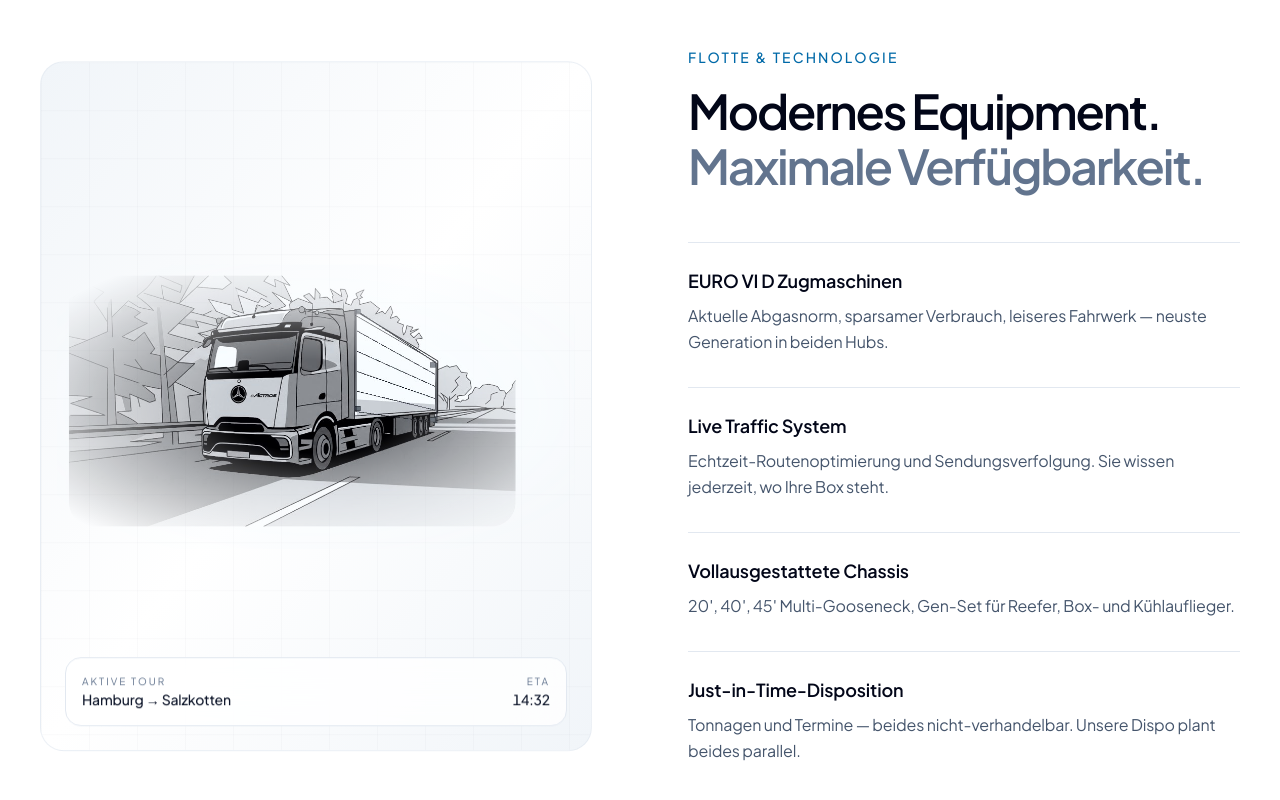
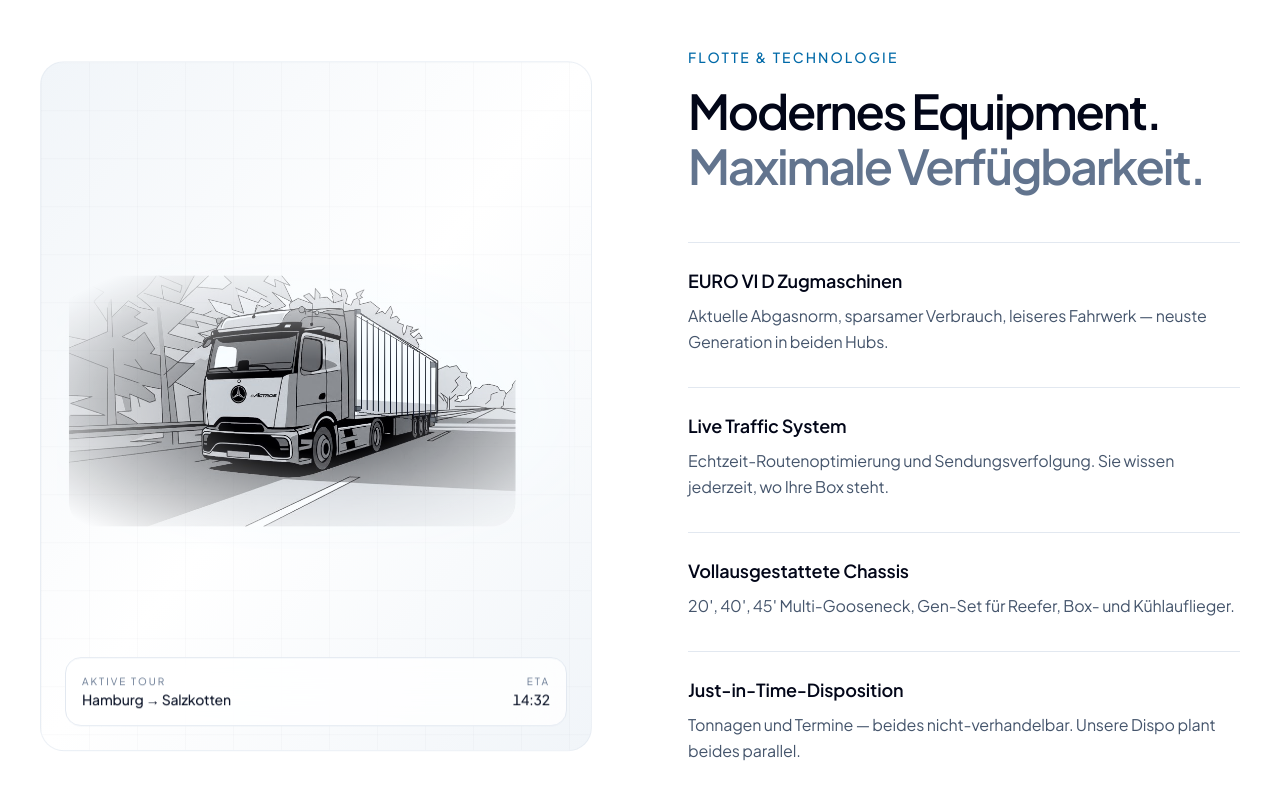
Before and after one commit to Gamabunta23/dsc-epp-website, a Next.js app: page / in a window 1280 px wide. Shown: the part 4797-5597 px from the top of the page. Built offline with nearby package versions, Linux system fonts and the light colour scheme.

Commit message:
Fleet-Truck: vertikale Sicken (14 Linien) statt horizontaler Bänder
Klassischer Container-Korrugations-Look — vertikale dunkle Linien
zwischen Top- und Bot-Kante, voll deckend, 2 px Stärke.

```diff
--- a/src/components/Fleet.tsx
+++ b/src/components/Fleet.tsx
@@ -38,7 +38,7 @@ export default function Fleet() {
           <div className="absolute inset-0 bg-grid opacity-50" />
           <div className="absolute inset-0 flex items-center justify-center p-4">
             <Image
-              src="/fleet-truck-v14.jpeg"
+              src="/fleet-truck-v15.jpeg"
               alt="LKW der Flotte"
               width={1024}
               height={576}
```
Also changed, not shown: public/fleet-truck-v14.jpeg (deleted), public/fleet-truck-v15.jpeg (added).
